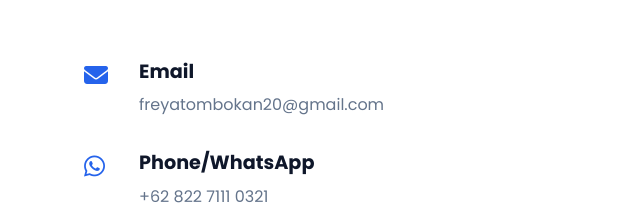
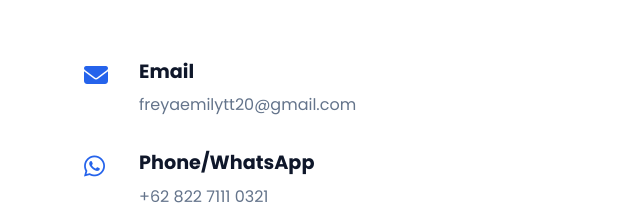
Before and after one commit to freyatombokan/portofolio, a plain HTML site: page index.html in a window 1280 px wide. Shown: the part 7593-7815 px from the top of the page, 0-640 px from the left. Drawn offline with Linux system fonts and the light colour scheme.

Commit message:
Update website

```diff
--- a/index.html
+++ b/index.html
@@ -1248,8 +1248,8 @@ Microsoft Excel. </li>
                     </div>
                     <div class="contact-details">
                         <h3>Email</h3>
-                        <a href="https://mail.google.com/mail/?view=cm&fs=1&to=freyatombokan20@gmail.com" target="_blank">
-                            freyatombokan20@gmail.com
+                        <a href="https://mail.google.com/mail/?view=cm&fs=1&to=freyaemilytt20@gmail.com" target="_blank">
+                            freyaemilytt20@gmail.com
                         </a>
                     </div>
                 </div>
```
